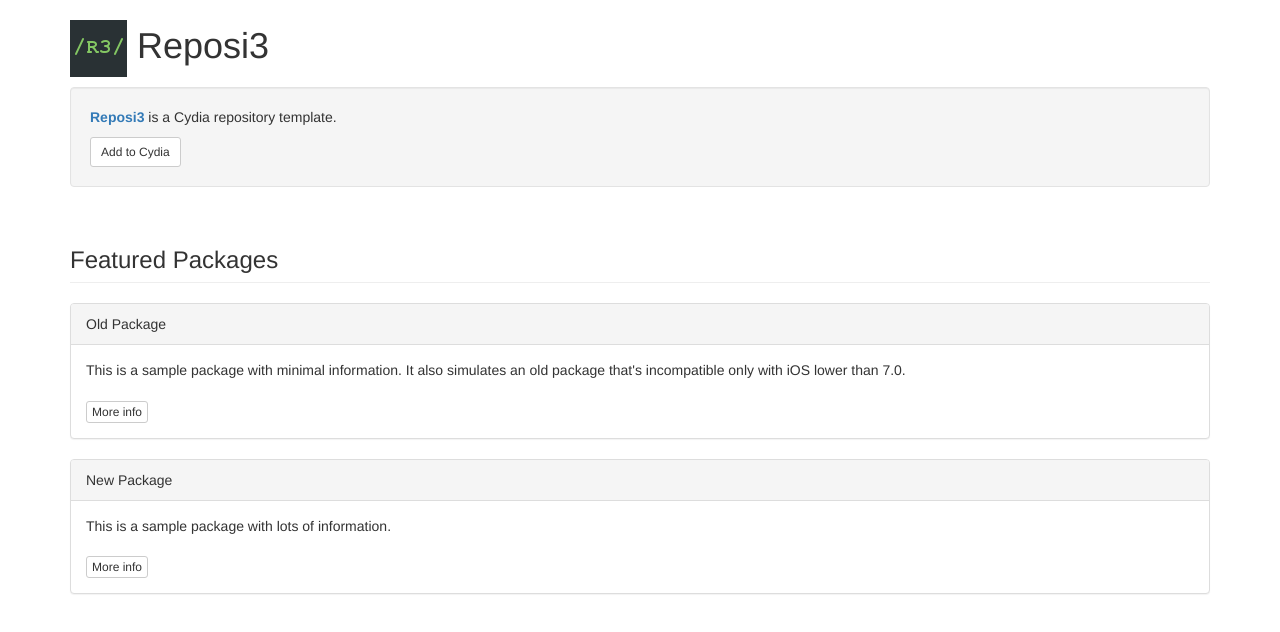
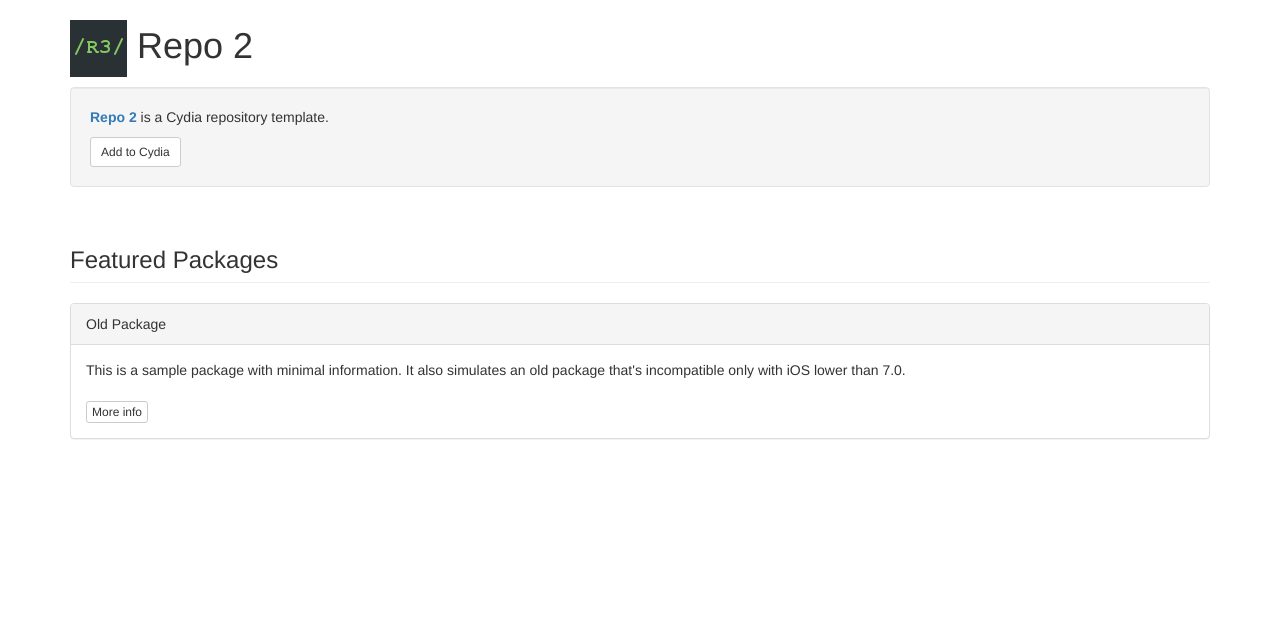
Before and after one commit to orimpo/orimpo.github.io, a plain HTML site: page index.html in a window 1280 px wide. Drawn offline with nearby package versions, Linux system fonts and the light colour scheme.

Commit message:
Initial commit

```diff
--- a/index.html
+++ b/index.html
@@ -1,7 +1,7 @@
 <!DOCTYPE html>
 <html lang="en">
 <head>
-  <title>Reposi3</title>
+  <title>Repo 2</title>
   <meta charset="utf-8">
   <meta name="viewport" content="width=device-width, initial-scale=1">
   <link rel="stylesheet" href="https://maxcdn.bootstrapcdn.com/bootstrap/3.3.5/css/bootstrap.min.css">
@@ -10,12 +10,12 @@
 <body>
 
 <div class="container">
-	<h1><img src="CydiaIcon.png"> Reposi3</h1>
+	<h1><img src="CydiaIcon.png"> Repo 2</h1>
 </div>
 
 <div class="container">
 	<div class="well">
-		<p><span class="text-primary"><b>Reposi3</span></b> is a Cydia repository template.</p>
+		<p><span class="text-primary"><b>Repo 2</span></b> is a Cydia repository template.</p>
 		<a class="btn btn-sm btn-default" href="cydia://url/https://cydia.saurik.com/api/share#?source=https://supermamon.github.io/Reposi3/">Add to Cydia</a>
 	</div>
 </div>
@@ -34,14 +34,6 @@
 	  </div>
 	</div>
 
-	<div class="panel panel-default">
-	  <div class="panel-heading">New Package</div>
-	  <div class="panel-body">
-		This is a sample package with lots of information.<br /><br />
-		<a class="btn btn-xs btn-default" href="depictions/?p=com.supermamon.newpackage">More info</a>
-	  </div>
-	</div>
 </div>
-
 </body>
 </html>
```
